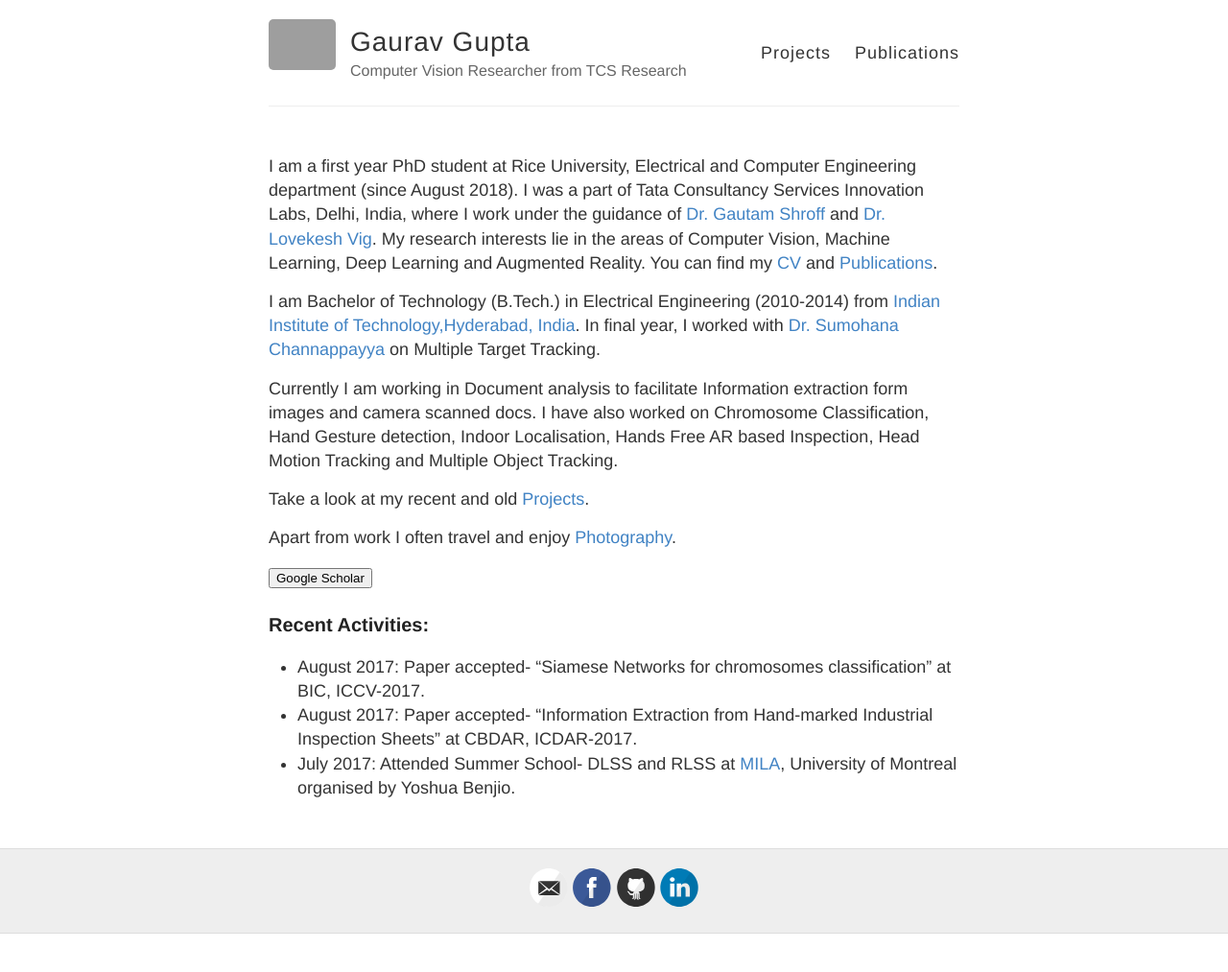
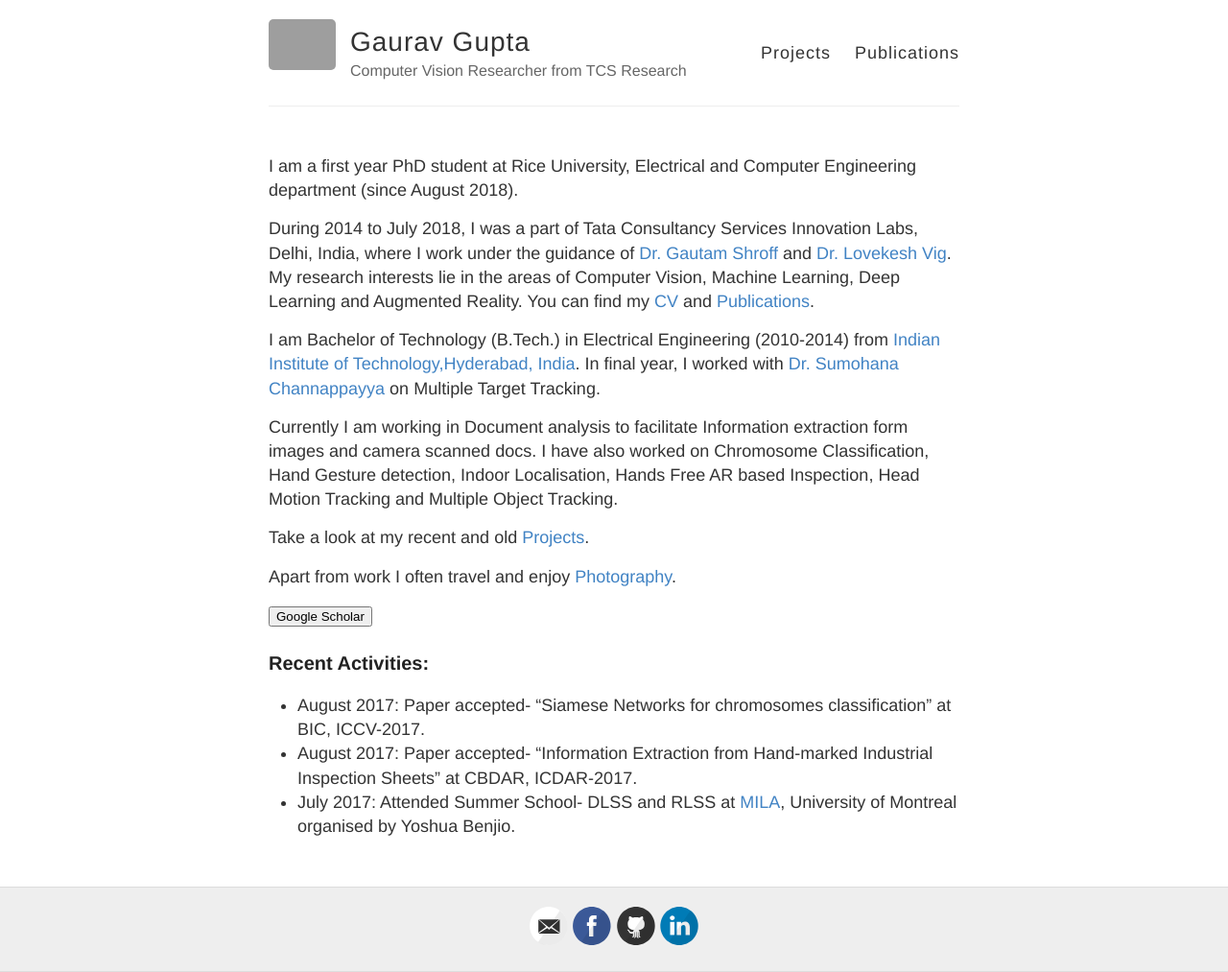
Before and after one commit to gaurav16gupta/gaurav16gupta.github.io, a Jekyll site: the page built from index.md, in a window 1280 px wide. Shown: the whole page at 96% size. Built offline with Jekyll 4.4.1, drawn with Linux system fonts in a browser that asks for light colours; before the commit the page ends 973 px from its top, so only the background shows below that; grey boxes are pictures that could not be loaded.

Commit message:
Update index.md

```diff
--- a/index.md
+++ b/index.md
@@ -4,7 +4,8 @@ published: true
 ---
 
 I am a first year PhD student at Rice University, Electrical and Computer Engineering department (since August 2018).
-I was a part of Tata Consultancy Services Innovation Labs, Delhi, India, where I work under the guidance of [Dr. Gautam Shroff](https://www.linkedin.com/in/gautam-shroff-066901/) and [Dr. Lovekesh Vig](https://sites.google.com/site/lovekeshhome/). My research interests lie in the areas of Computer Vision, Machine Learning, Deep Learning and Augmented Reality. You can find my [CV](https://gaurav16gupta.github.io/Resume-%20Gaurav%20Gupta.pdf) and [Publications](https://gaurav16gupta.github.io/publications/).
+
+During 2014 to July 2018, I was a part of Tata Consultancy Services Innovation Labs, Delhi, India, where I work under the guidance of [Dr. Gautam Shroff](https://www.linkedin.com/in/gautam-shroff-066901/) and [Dr. Lovekesh Vig](https://sites.google.com/site/lovekeshhome/). My research interests lie in the areas of Computer Vision, Machine Learning, Deep Learning and Augmented Reality. You can find my [CV](https://gaurav16gupta.github.io/Resume-%20Gaurav%20Gupta.pdf) and [Publications](https://gaurav16gupta.github.io/publications/).
 
 I am Bachelor of Technology (B.Tech.) in Electrical Engineering (2010-2014) from [Indian Institute of Technology,Hyderabad, India](http://www.iith.ac.in). In final year, I worked with [Dr. Sumohana Channappayya](https://www.iith.ac.in/~sumohana/) on Multiple Target Tracking.
 
```
